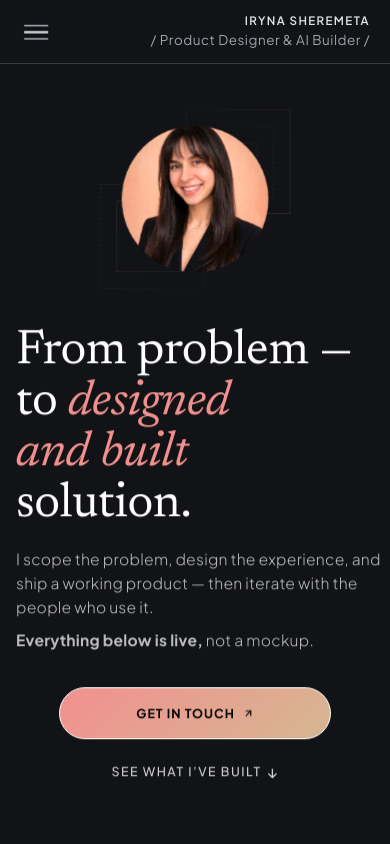
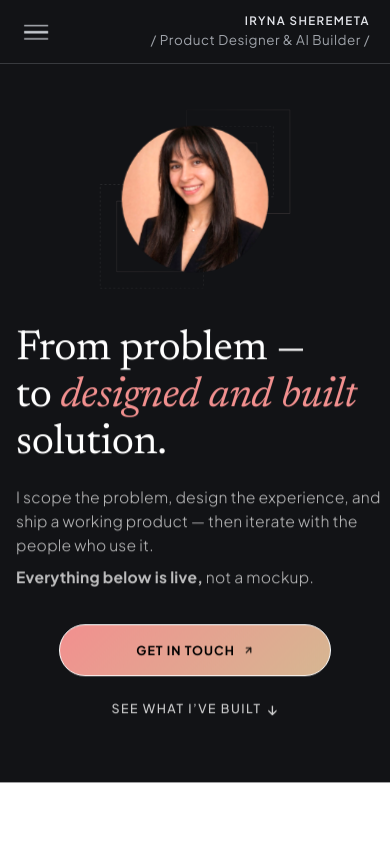
Before and after one commit to Irene2828/porfoliojuly, a Next.js app: page / in a window 390 px wide. Shown: the top 844 px of the page. Built offline with nearby package versions, Linux system fonts and the light colour scheme.

Commit message:
Revert hero variant C: back to the shared editorial rule (49.8px, line-height 0.98, 3 lines)

```diff
--- a/src/app/v2/components/HeroV2.tsx
+++ b/src/app/v2/components/HeroV2.tsx
@@ -291,14 +291,8 @@ export default function HeroV2({ variant = 'client' }: { variant?: 'client' | 'h
           }
           .v2-theme .hero-hire .hero-name-group .hero-text .headline-mobile,
           .hero-hire .hero-name-group .hero-text .headline-mobile {
-            font-size: clamp(3rem, 14.87vw, 3.625rem) !important; /* hire hero variant C: 58px at 390px wide, 4-line break */
-            line-height: 0.92 !important;
-          }
-          .v2-theme .hero-hire .hero-name-group .hero-text .headline-mobile .headline-line,
-          .hero-hire .hero-name-group .hero-text .headline-mobile .headline-line,
-          .v2-theme .hero-hire .hero-name-group .hero-text .headline-mobile .headline-line *,
-          .hero-hire .hero-name-group .hero-text .headline-mobile .headline-line * {
-            line-height: 0.92 !important;
+            font-size: clamp(2.82rem, 12.77vw, 4.18rem) !important; /* hire hero: editorial size, matches AI + closing headlines */
+            line-height: 0.98 !important;
           }
           .v2-theme .headline-mobile,
           .hero-statement .headline-mobile,
@@ -978,10 +972,7 @@ export default function HeroV2({ variant = 'client' }: { variant?: 'client' | 'h
                         </span>
                         <span className="headline-line">
                           <span className="headline-mobile-serif-normal">to </span>
-                          <em className="headline-mobile-serif-accent">designed</em>
-                        </span>
-                        <span className="headline-line">
-                          <em className="headline-mobile-serif-accent">and built</em>
+                          <em className="headline-mobile-serif-accent">designed and built</em>
                         </span>
                         <span className="headline-line">
                           <span className="headline-mobile-serif-normal">solution.</span>
```
